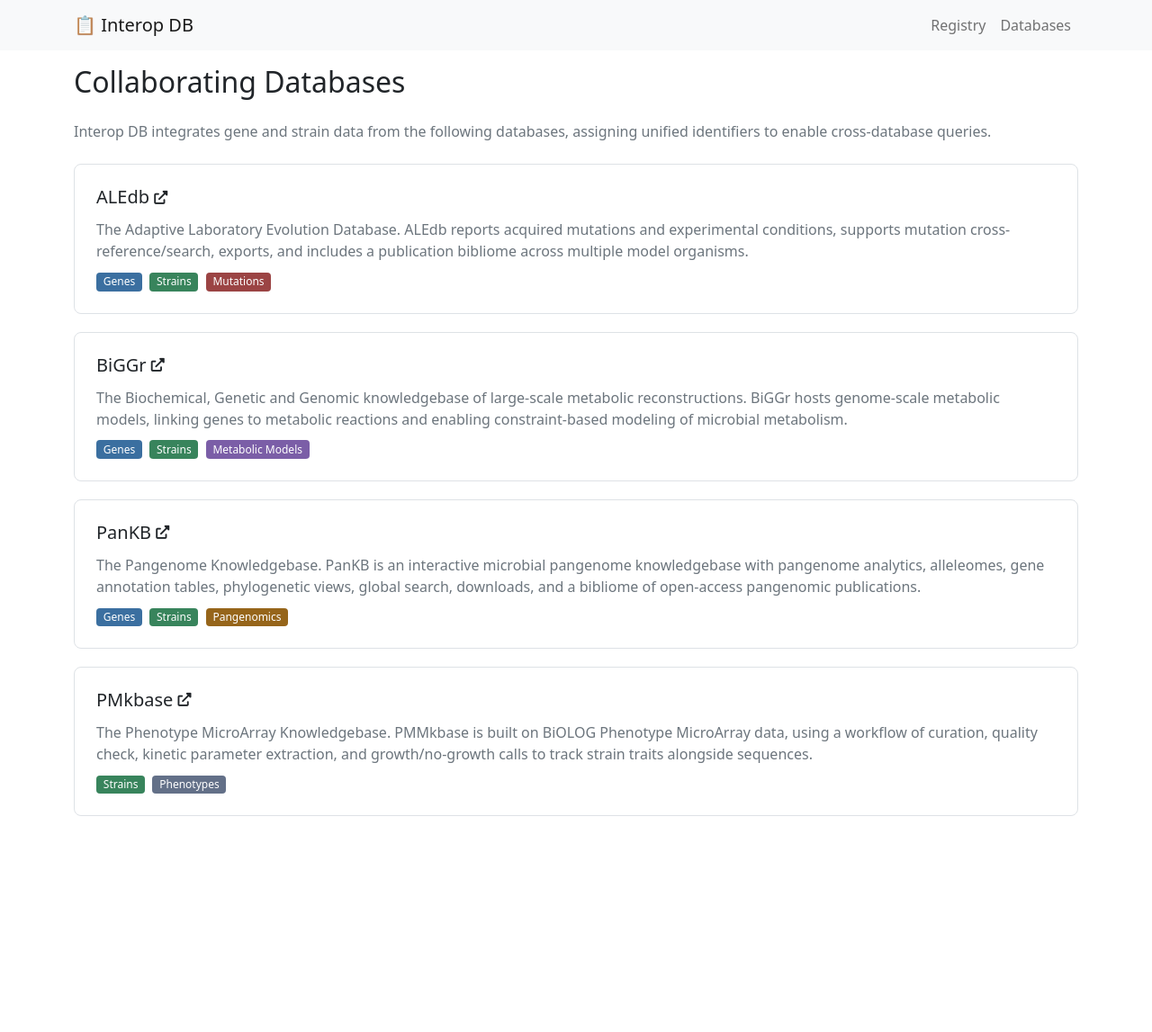
After one commit to biosustain/db-interop-registry, a Flask app: page /databases in a window 1280 px wide. The commit adds this page. Shown: the top 1147 px of the page at 90% size. Run offline with Flask 3, Linux system fonts and the light colour scheme.

Commit message:
add a database page to introduce all collaborating databases

```diff
--- a/src/backend/interop/routes.py
+++ b/src/backend/interop/routes.py
@@ -208,6 +208,12 @@ def api_relationships():
     })
 
 
+@bp.route("/databases", methods=["GET"])
+def databases():
+    """Page describing the collaborating databases."""
+    return render_template("databases.html")
+
+
 @bp.route("/", methods=["GET"])
 @swag_from(
     {
--- a/src/backend/templates/base.html
+++ b/src/backend/templates/base.html
@@ -23,6 +23,9 @@
                     <li class="nav-item">
                         <a class="nav-link" href="{{ url_for('interop.index') }}">Registry</a>
                     </li>
+                    <li class="nav-item">
+                        <a class="nav-link" href="{{ url_for('interop.databases') }}">Databases</a>
+                    </li>
                 </ul>
             </div>
         </div>
--- /dev/null
+++ b/src/backend/templates/databases.html
@@ -0,0 +1,103 @@
+{% extends "base.html" %}
+{% block title %}Collaborating Databases{% endblock %}
+
+{% block head %}
+    {{ super() }}
+    <style>
+        .db-card {
+            border: 1px solid #dee2e6;
+            border-radius: 8px;
+            padding: 1.5rem;
+            margin-bottom: 1.25rem;
+            transition: box-shadow 0.2s;
+        }
+        .db-card:hover {
+            box-shadow: 0 2px 8px rgba(0,0,0,0.1);
+        }
+        .db-card h5 {
+            margin-bottom: 0.75rem;
+        }
+        .db-card h5 a {
+            color: #212529;
+            text-decoration: none;
+        }
+        .db-card h5 a:hover {
+            color: #0d6efd;
+        }
+        .db-card p {
+            color: #6c757d;
+            margin-bottom: 0.5rem;
+        }
+        .db-card .badge {
+            font-size: 0.75rem;
+            font-weight: 500;
+        }
+        .badge-genes { background-color: #3b6fa0; }
+        .badge-strains { background-color: #38845c; }
+        .badge-mutations { background-color: #9b4444; }
+        .badge-models { background-color: #7b5ea7; }
+        .badge-pangenomics { background-color: #96651a; }
+        .badge-phenotypes { background-color: #637088; }
+    </style>
+{% endblock %}
+
+{% block content %}
+<h2 class="mb-4">Collaborating Databases</h2>
+
+<p class="text-muted mb-4">
+    Interop DB integrates gene and strain data from the following databases,
+    assigning unified identifiers to enable cross-database queries.
+</p>
+
+<div class="db-card">
+    <h5><a href="https://aledb.org" target="_blank">ALEdb <i class="fas fa-external-link-alt fa-xs"></i></a></h5>
+    <p>
+        The Adaptive Laboratory Evolution Database. ALEdb reports acquired
+        mutations and experimental conditions, supports mutation
+        cross-reference/search, exports, and includes a publication bibliome
+        across multiple model organisms.
+    </p>
+    <span class="badge badge-genes me-1">Genes</span>
+    <span class="badge badge-strains me-1">Strains</span>
+    <span class="badge badge-mutations">Mutations</span>
+</div>
+
+<div class="db-card">
+    <h5><a href="https://biggr.org" target="_blank">BiGGr <i class="fas fa-external-link-alt fa-xs"></i></a></h5>
+    <p>
+        The Biochemical, Genetic and Genomic knowledgebase of large-scale
+        metabolic reconstructions. BiGGr hosts genome-scale metabolic models,
+        linking genes to metabolic reactions and enabling constraint-based
+        modeling of microbial metabolism.
+    </p>
+    <span class="badge badge-genes me-1">Genes</span>
+    <span class="badge badge-strains me-1">Strains</span>
+    <span class="badge badge-models">Metabolic Models</span>
+</div>
+
+<div class="db-card">
+    <h5><a href="https://pankb.org" target="_blank">PanKB <i class="fas fa-external-link-alt fa-xs"></i></a></h5>
+    <p>
+        The Pangenome Knowledgebase. PanKB is an interactive microbial pangenome
+        knowledgebase with pangenome analytics, alleleomes, gene annotation
+        tables, phylogenetic views, global search, downloads, and a bibliome
+        of open-access pangenomic publications.
+    </p>
+    <span class="badge badge-genes me-1">Genes</span>
+    <span class="badge badge-strains me-1">Strains</span>
+    <span class="badge badge-pangenomics">Pangenomics</span>
+</div>
+
+<div class="db-card">
+    <h5><a href="https://www.pmkbase.com" target="_blank">PMkbase <i class="fas fa-external-link-alt fa-xs"></i></a></h5>
+    <p>
+        The Phenotype MicroArray Knowledgebase. PMMkbase is built on BiOLOG
+        Phenotype MicroArray data, using a workflow of curation, quality check,
+        kinetic parameter extraction, and growth/no-growth calls to track strain
+        traits alongside sequences.
+    </p>
+    <span class="badge badge-strains me-1">Strains</span>
+    <span class="badge badge-phenotypes">Phenotypes</span>
+</div>
+
+{% endblock %}
```
